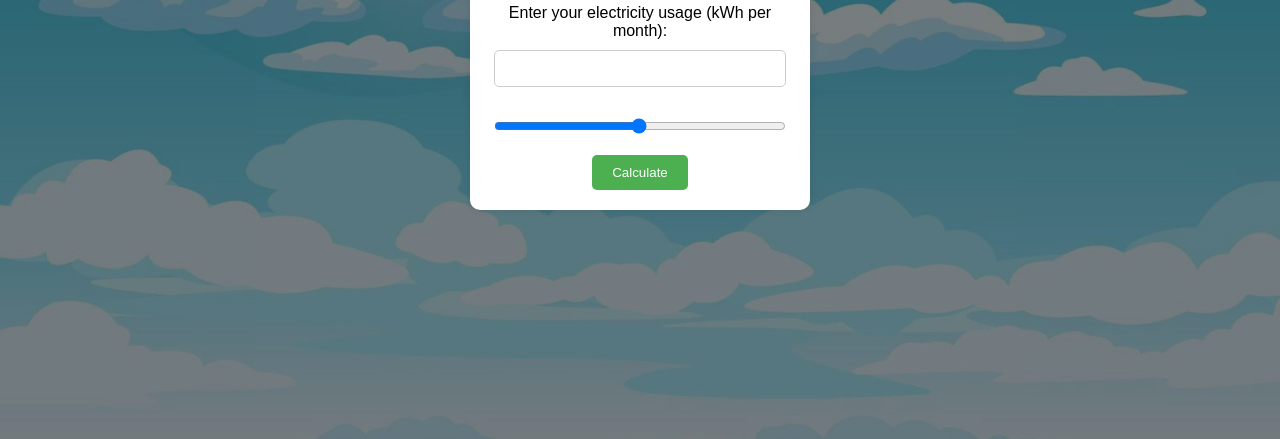
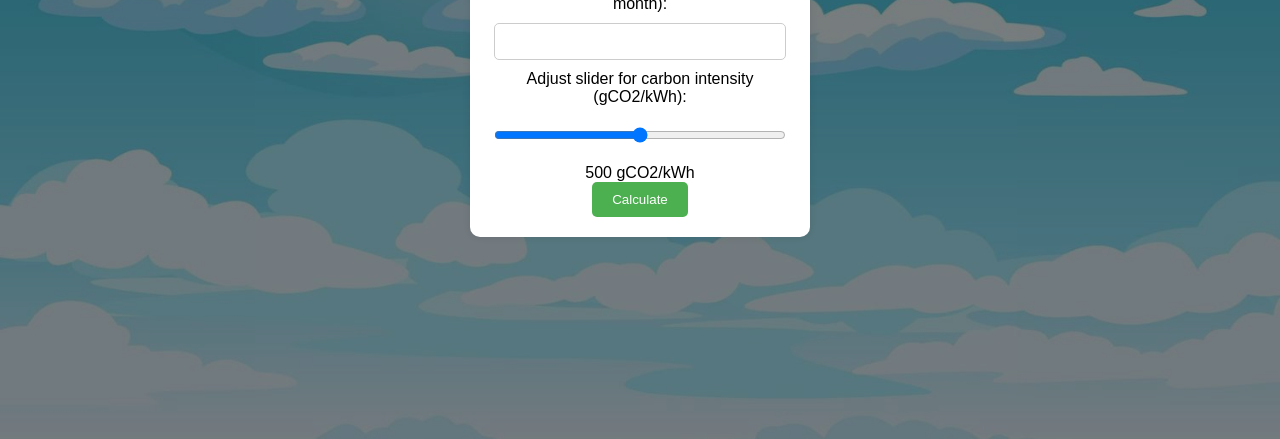
Before and after one commit to ericxu1070/ACM-Hacks, a plain HTML site: page templates/index.html in a window 1280 px wide. Shown: the part 361-800 px from the top of the page. Drawn offline with Linux system fonts and the light colour scheme; files whose address does not match are found by name.

Commit message:
Update index.html

```diff
--- a/templates/index.html
+++ b/templates/index.html
@@ -12,9 +12,13 @@
     <form id="energyForm">
       <label for="kwh">Enter your electricity usage (kWh per month):</label>
       <input type="number" id="kwh" name="kwh" min="0" required>
+
+      <label for="myRange">Adjust slider for carbon intensity (gCO2/kWh):</label>
       <div class="slidecontainer">
-  <input type="range" min="1" max="100" value="50" class="slider" id="myRange">
-</div>
+        <input type="range" min="1" max="1000" value="500" class="slider" id="myRange">
+        <span id="rangeValue">500</span> gCO2/kWh
+      </div>
+
       <button type="submit">Calculate</button>
     </form>
 
```
